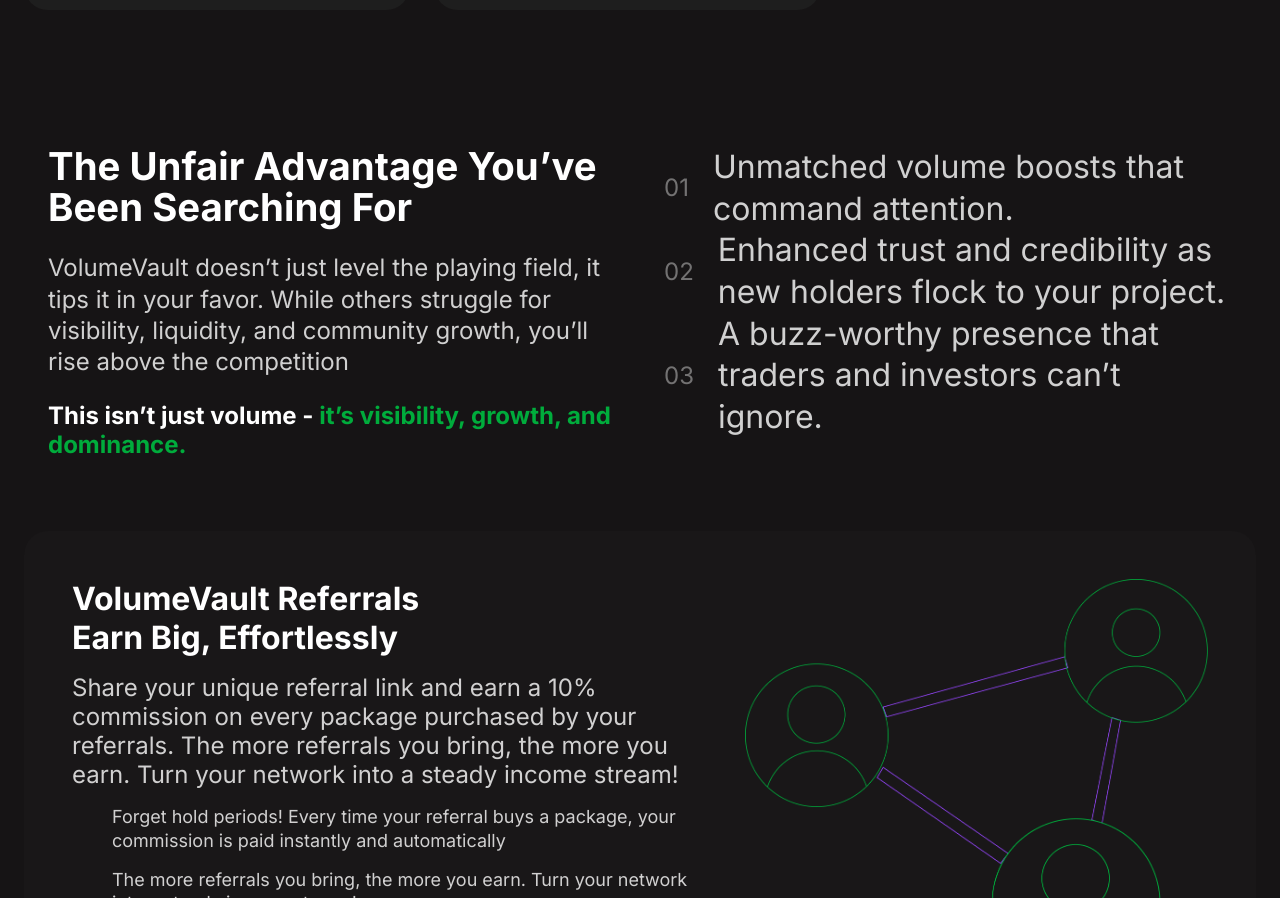
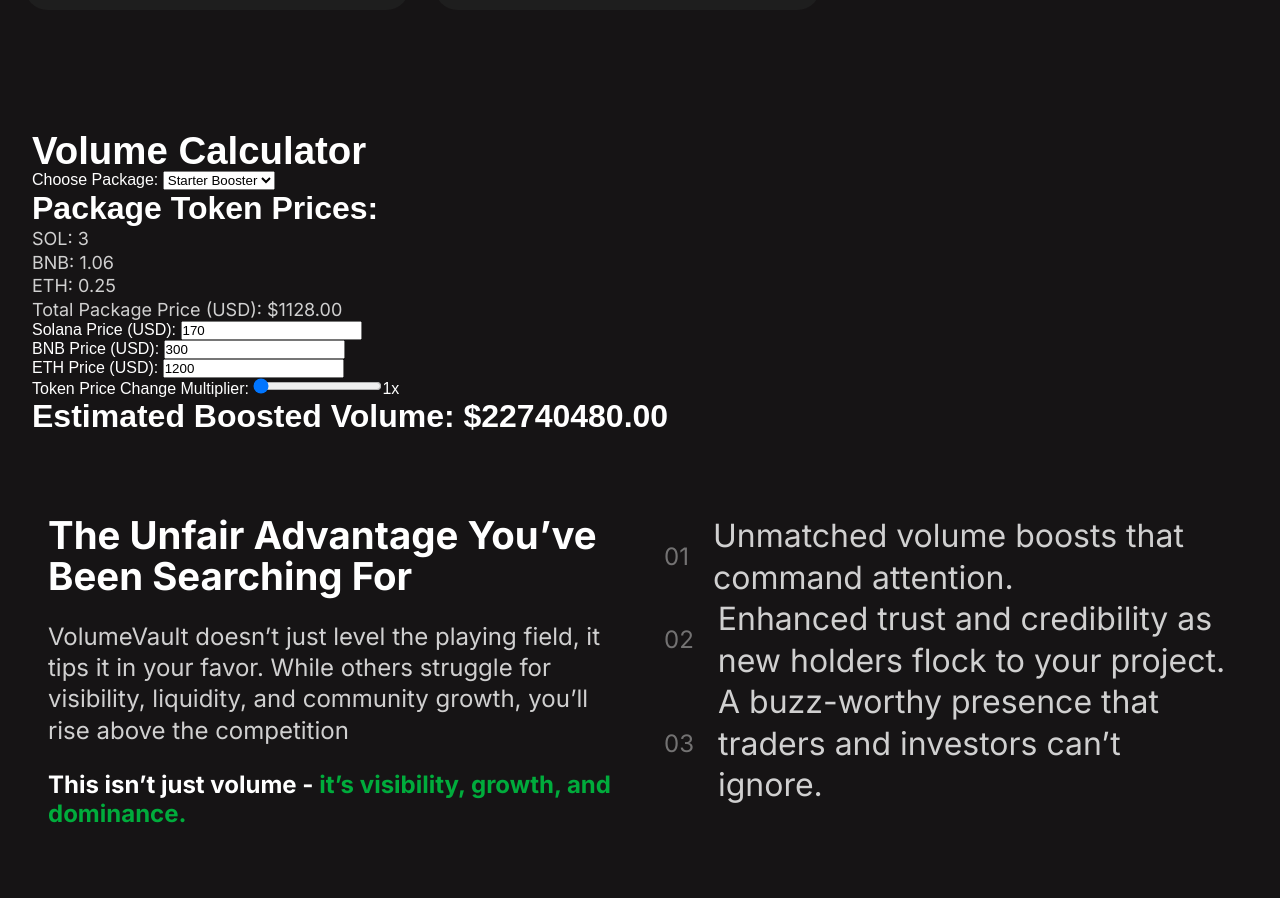
Before and after one commit to matmaxgraphics/volume-vault-website, a React (Vite) app: page / in a window 1280 px wide. Shown: the part 3796-4694 px from the top of the page. Built offline with nearby package versions, Linux system fonts and the light colour scheme; some icons are missing.

Commit message:
working on calculator

```diff
--- /dev/null
+++ b/src/components/HomeLayout/CalculatorSection.jsx
@@ -0,0 +1,176 @@
+import React, { useState } from "react";
+
+// Calculation function
+function calculateVolume(
+  solPrice,
+  bnbPrice,
+  ethPrice,
+  packagePrices,
+  tradesPerMinute,
+  durationMinutes,
+  multiplier
+) {
+  // Validate inputs
+  if (
+    [
+      solPrice,
+      bnbPrice,
+      ethPrice,
+      packagePrices.SOL,
+      packagePrices.BNB,
+      packagePrices.ETH,
+      tradesPerMinute,
+      durationMinutes,
+      multiplier,
+    ].some((value) => isNaN(value))
+  ) {
+    return "Invalid input. Please enter valid numbers.";
+  }
+
+  // Calculate total package price in USD
+  const totalPackageUSD =
+    packagePrices.SOL * solPrice +
+    packagePrices.BNB * bnbPrice +
+    packagePrices.ETH * ethPrice;
+
+  // Calculate total trades over the duration (24 hours = 1440 minutes)
+  const totalTrades = tradesPerMinute * durationMinutes;
+
+  // Calculate estimated volume in USD and apply multiplier
+  const finalVolume = totalTrades * totalPackageUSD * multiplier;
+
+  return finalVolume.toFixed(2);
+}
+
+const VolumeCalculator = () => {
+  // Market prices for tokens (in USD)
+  const [solPrice, setSolPrice] = useState(170);
+  const [bnbPrice, setBnbPrice] = useState(300);
+  const [ethPrice, setEthPrice] = useState(1200);
+
+  // Token price multiplier (e.g., 1x, 2x, … up to 20x)
+  const [multiplier, setMultiplier] = useState(1);
+
+  // Package selection: Each package includes token amounts and trades per minute.
+  const packages = {
+    "Starter Booster": {
+      prices: { SOL: 3, BNB: 1.06, ETH: 0.25 },
+      tradesPerMinute: 14,
+    },
+    "Ignite Vault": {
+      prices: { SOL: 7, BNB: 2.46, ETH: 0.5 },
+      tradesPerMinute: 18,
+    },
+    "Surge Vault": {
+      prices: { SOL: 15, BNB: 528, ETH: 1 },
+      tradesPerMinute: 22,
+    },
+    "Titan Vault": {
+      prices: { SOL: 25, BNB: 8.81, ETH: 1.8 },
+      tradesPerMinute: 26,
+    },
+    "Supreme Vault": {
+      prices: { SOL: 50, BNB: 17.69, ETH: 3.6 },
+      tradesPerMinute: 32,
+    },
+  };
+
+  const [selectedPackage, setSelectedPackage] = useState("Starter Booster");
+  const { prices, tradesPerMinute } = packages[selectedPackage];
+  const durationMinutes = 1440; // Fixed duration of 24 hours
+
+  // Calculate the final estimated volume
+  const estimatedVolume = calculateVolume(
+    solPrice,
+    bnbPrice,
+    ethPrice,
+    prices,
+    tradesPerMinute,
+    durationMinutes,
+    multiplier
+  );
+
+  // Also, calculate the total package price in USD for display purposes
+  const totalPackageUSD = (
+    prices.SOL * solPrice +
+    prices.BNB * bnbPrice +
+    prices.ETH * ethPrice
+  ).toFixed(2);
+
+  return (
+    <div style={{ padding: "2rem", fontFamily: "Arial, sans-serif" }}>
+      <h2>Volume Calculator</h2>
+
+      {/* Package Selector */}
+      <div>
+        <label>Choose Package: </label>
+        <select
+          value={selectedPackage}
+          onChange={(e) => setSelectedPackage(e.target.value)}
+        >
+          {Object.keys(packages).map((pkg) => (
+            <option key={pkg} value={pkg}>
+              {pkg}
+            </option>
+          ))}
+        </select>
+      </div>
+
+      {/* Display Package Prices */}
+      <div>
+        <h3>Package Token Prices:</h3>
+        <p>SOL: {prices.SOL}</p>
+        <p>BNB: {prices.BNB}</p>
+        <p>ETH: {prices.ETH}</p>
+        <p>Total Package Price (USD): ${totalPackageUSD}</p>
+      </div>
+
+      {/* Market Price Inputs */}
+      <div>
+        <label>Solana Price (USD): </label>
+        <input
+          type="number"
+          value={solPrice}
+          onChange={(e) => setSolPrice(parseFloat(e.target.value))}
+        />
+      </div>
+      <div>
+        <label>BNB Price (USD): </label>
+        <input
+          type="number"
+          value={bnbPrice}
+          onChange={(e) => setBnbPrice(parseFloat(e.target.value))}
+        />
+      </div>
+      <div>
+        <label>ETH Price (USD): </label>
+        <input
+          type="number"
+          value={ethPrice}
+          onChange={(e) => setEthPrice(parseFloat(e.target.value))}
+        />
+      </div>
+
+      {/* Multiplier Input */}
+      <div>
+        <label>Token Price Change Multiplier: </label>
+        <input
+          type="range"
+          min="1"
+          max="20"
+          step="1"
+          value={multiplier}
+          onChange={(e) => setMultiplier(parseFloat(e.target.value))}
+        />
+        <span>{multiplier}x</span>
+      </div>
+
+      {/* Display Estimated Volume */}
+      <div>
+        <h3>Estimated Boosted Volume: ${estimatedVolume}</h3>
+      </div>
+    </div>
+  );
+};
+
+export default VolumeCalculator;
--- a/src/pages/LandingPage.jsx
+++ b/src/pages/LandingPage.jsx
@@ -4,6 +4,7 @@
 import HeroSection from "../components/HomeLayout/HeroSection";
 import FeaturesSection from "../components/HomeLayout/FeaturesSection";
 import Packages from "../components/HomeLayout/Packages";
+import CalculatorSection from "../components/HomeLayout/CalculatorSection";
 import ValueSection from "../components/HomeLayout/ValueSection";
 import Referral from "../components/HomeLayout/Referral";
 import Faqs from "../components/HomeLayout/Faqs";
@@ -17,6 +18,7 @@
       <HeroSection />
       <FeaturesSection />
       <Packages />
+      <CalculatorSection/>
       <ValueSection />
       <Referral />
       <Faqs />
```
